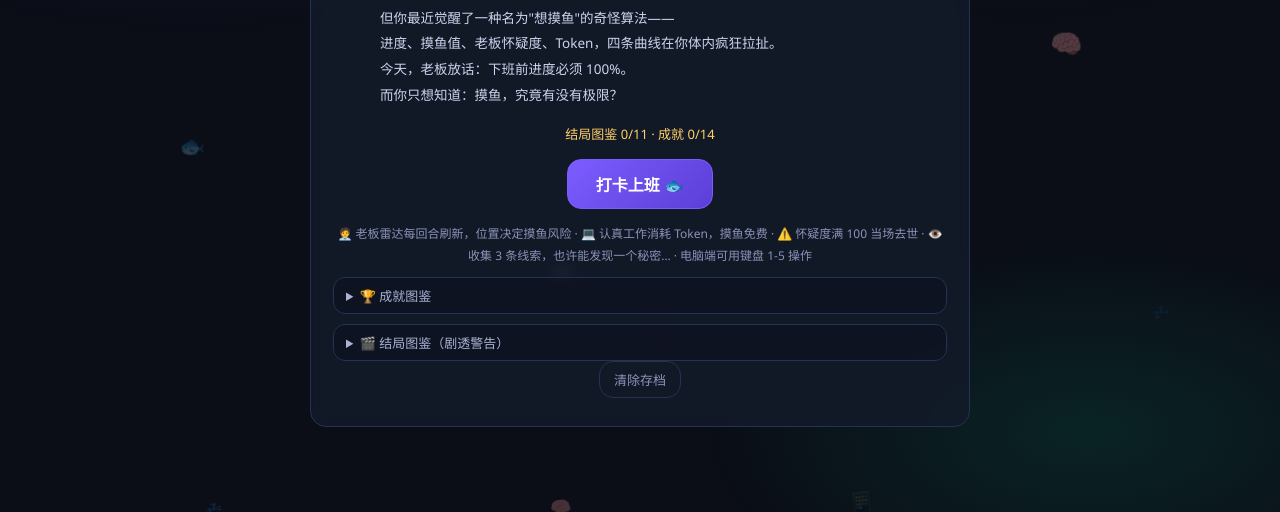
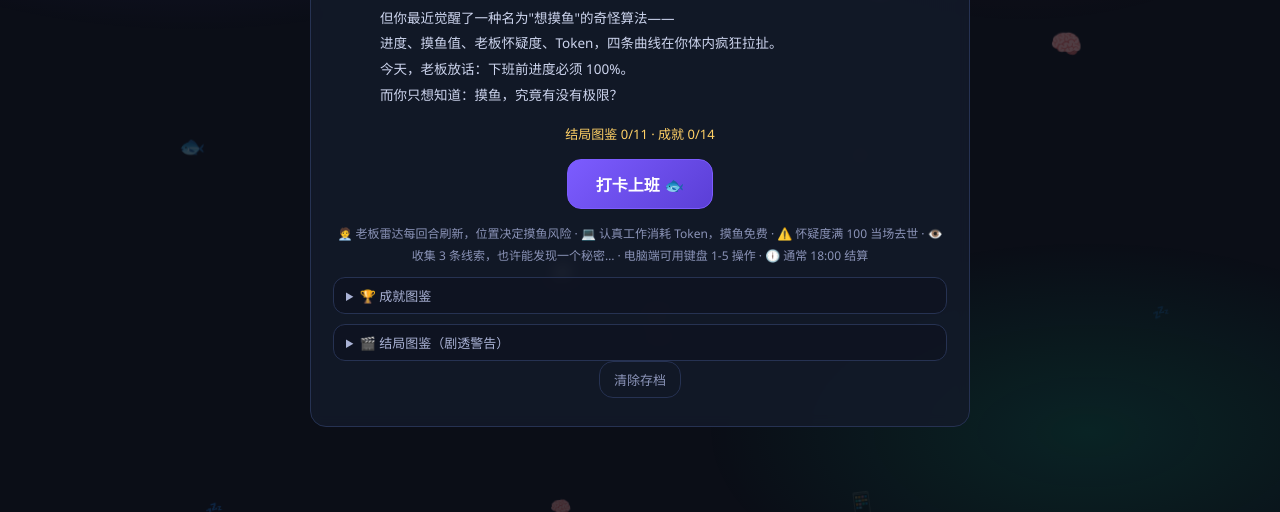
Before and after one commit to xuyueling97-ctrl/ai-slacking-simulator, a plain HTML site: page index.html in a window 1280 px wide. Shown: the part 288-800 px from the top of the page. Drawn offline with Linux system fonts and the light colour scheme.

Commit message:
让下班结算提示在标题页可见

```diff
--- a/index.html
+++ b/index.html
@@ -252,7 +252,7 @@ h1.logo{
     <button class="btn" id="btn-start">打卡上班 🐟</button>
     <div class="hints">
       🧑‍💼 老板雷达每回合刷新，位置决定摸鱼风险 · 💻 认真工作消耗 Token，摸鱼免费 ·
-      ⚠️ 怀疑度满 100 当场去世 · 👁️ 收集 3 条线索，也许能发现一个秘密… · 电脑端可用键盘 1-5 操作
+      ⚠️ 怀疑度满 100 当场去世 · 👁️ 收集 3 条线索，也许能发现一个秘密… · 电脑端可用键盘 1-5 操作 · 🕕 通常 18:00 结算
     </div>
     <details class="dex"><summary>🏆 成就图鉴</summary><div class="dex-grid" id="ach-grid"></div></details>
     <details class="dex"><summary>🎬 结局图鉴（剧透警告）</summary><div class="dex-grid" id="end-grid"></div></details>
```
